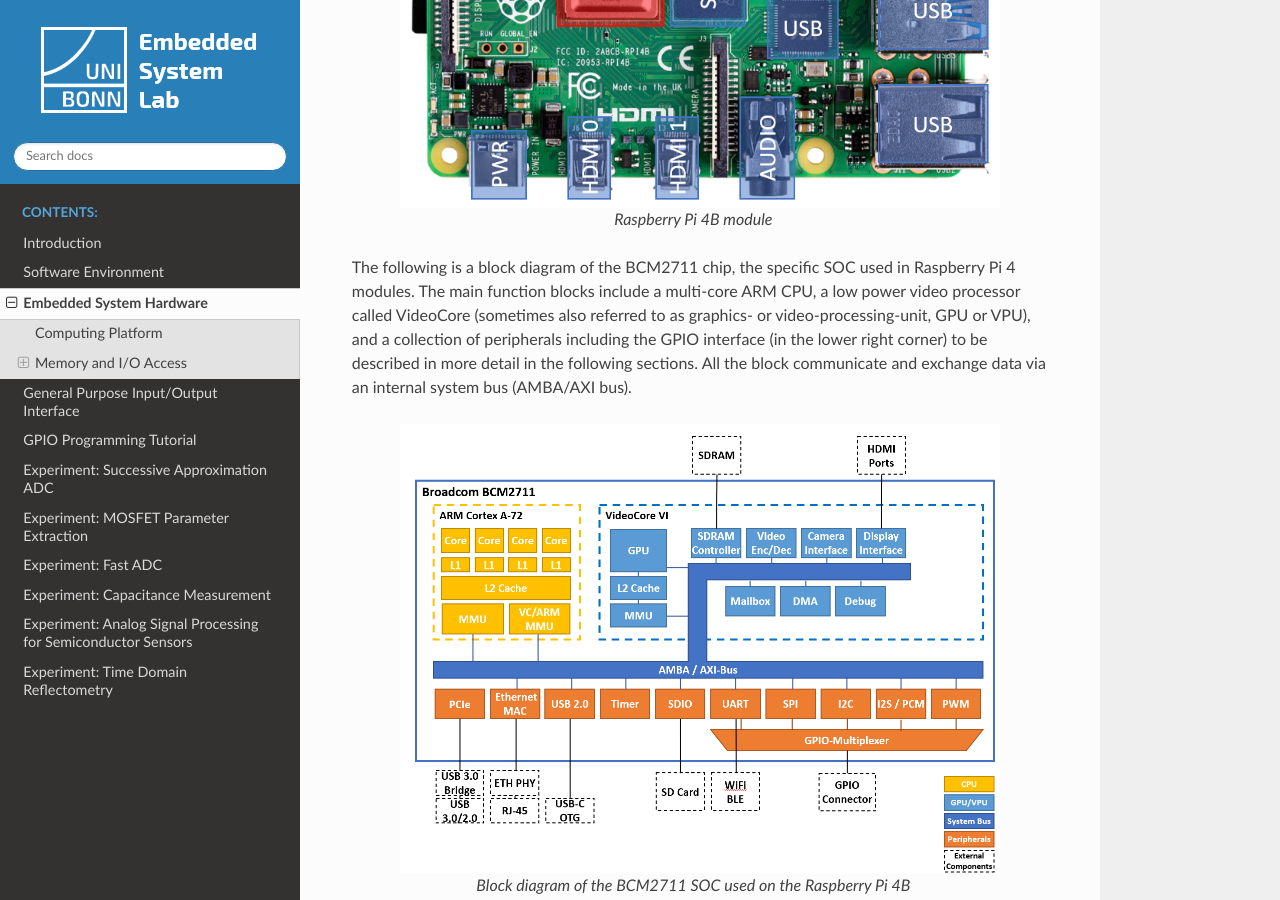
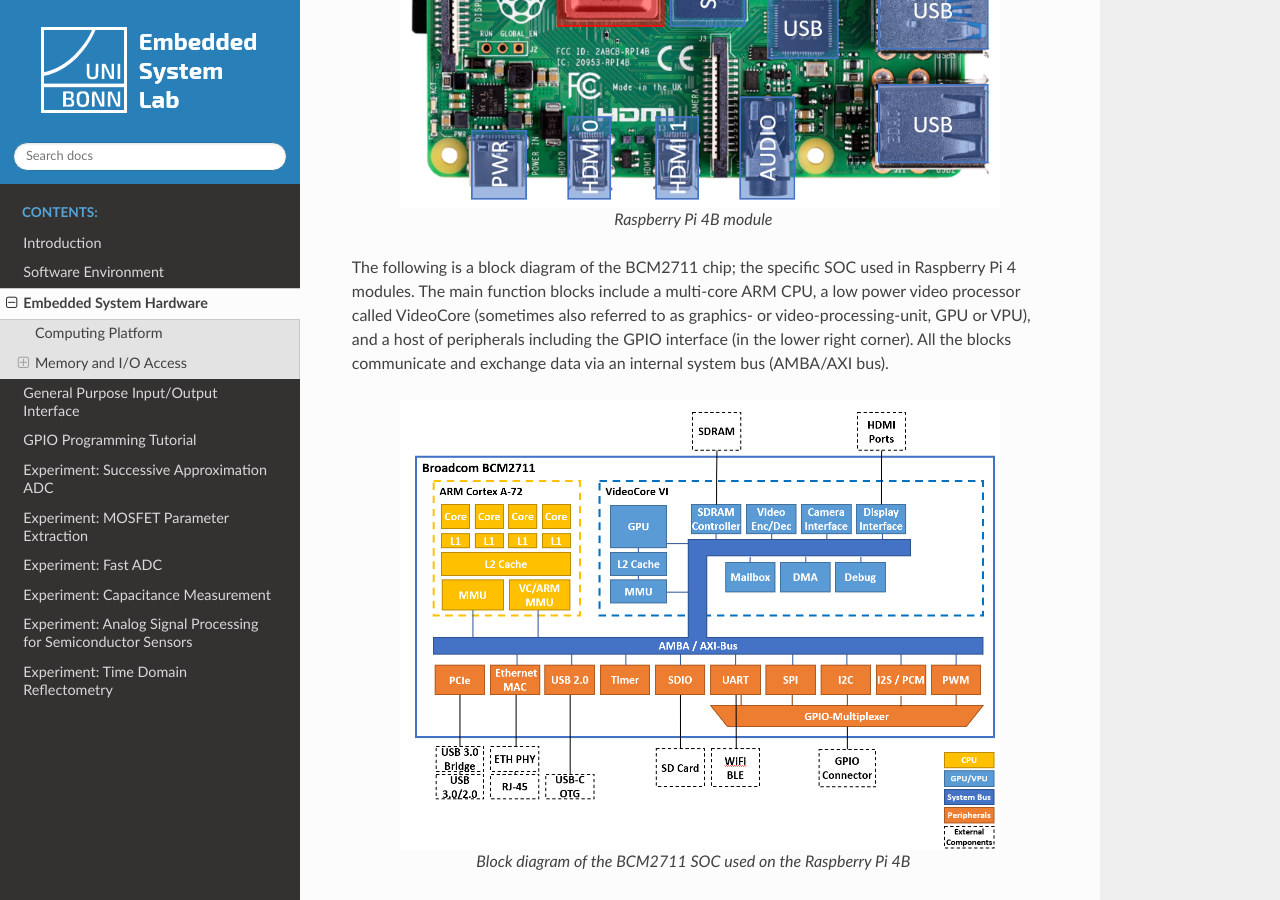
Before and after one commit to SiLab-Bonn/Embedded-System-Lab, a Sphinx documentation site: the page built from docs/source/hardware-intro.rst, in a window 1280 px wide and 900 px high, scrolled down 816 px. Built offline with Sphinx 7.4.7 and the Read the Docs theme 2.0.0, drawn with Linux system fonts in a browser that asks for light colours.

Commit message:
Update hardware-intro.rst

```diff
--- a/docs/source/hardware-intro.rst
+++ b/docs/source/hardware-intro.rst
@@ -14,7 +14,7 @@
 
     Raspberry Pi 4B module
 
-The following is a block diagram of the BCM2711 chip, the specific SOC used in Raspberry Pi 4 modules. The main function blocks include a multi-core ARM CPU, a low power video processor called VideoCore (sometimes also referred to as graphics- or video-processing-unit, GPU or VPU), and a collection of peripherals including the GPIO interface (in the lower right corner) to be described in more detail in the following sections. All the block communicate and exchange data via an internal system bus (AMBA/AXI bus).
+The following is a block diagram of the BCM2711 chip; the specific SOC used in Raspberry Pi 4 modules. The main function blocks include a multi-core ARM CPU, a low power video processor called VideoCore (sometimes also referred to as graphics- or video-processing-unit, GPU or VPU), and a host of peripherals including the GPIO interface (in the lower right corner). All the blocks communicate and exchange data via an internal system bus (AMBA/AXI bus).
 
 .. figure:: images/BCM2711.png
     :width: 600
```
